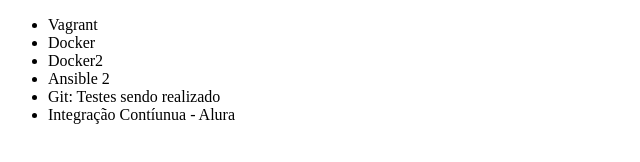
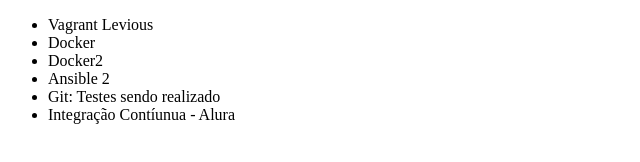
Before and after one commit to jcaires/git-alura-2, a plain HTML site: page index.html in a window 1280 px wide. Shown: the full height of the page, 0-640 px from the left. Drawn offline with Linux system fonts and the light colour scheme.

Commit message:
Alterando curso

```diff
--- a/index.html
+++ b/index.html
@@ -7,7 +7,7 @@
 
 <body>
 	<ul>
-		<li> Vagrant</li>
+		<li> Vagrant Levious</li>
 		<li> Docker</li>
 		<li> Docker2</li>
 		<li> Ansible 2</li>
```
